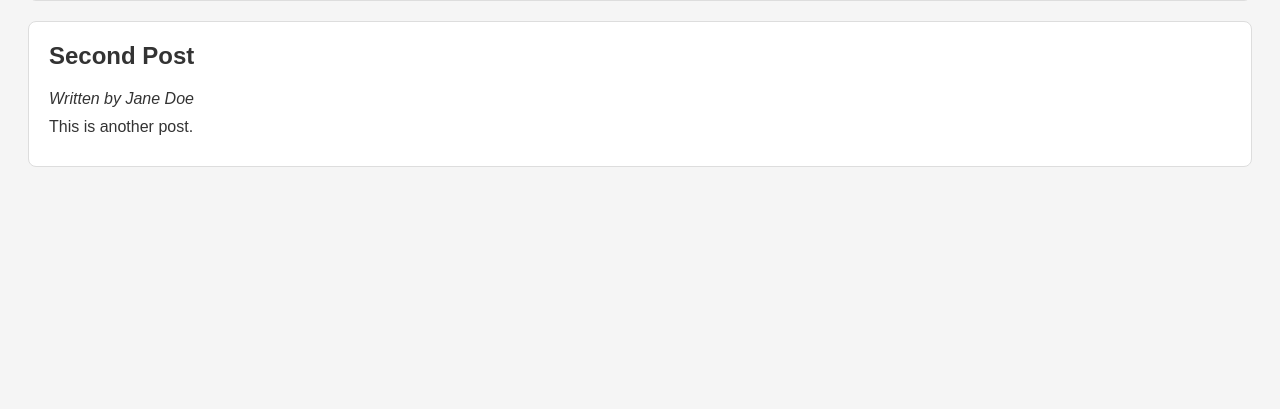
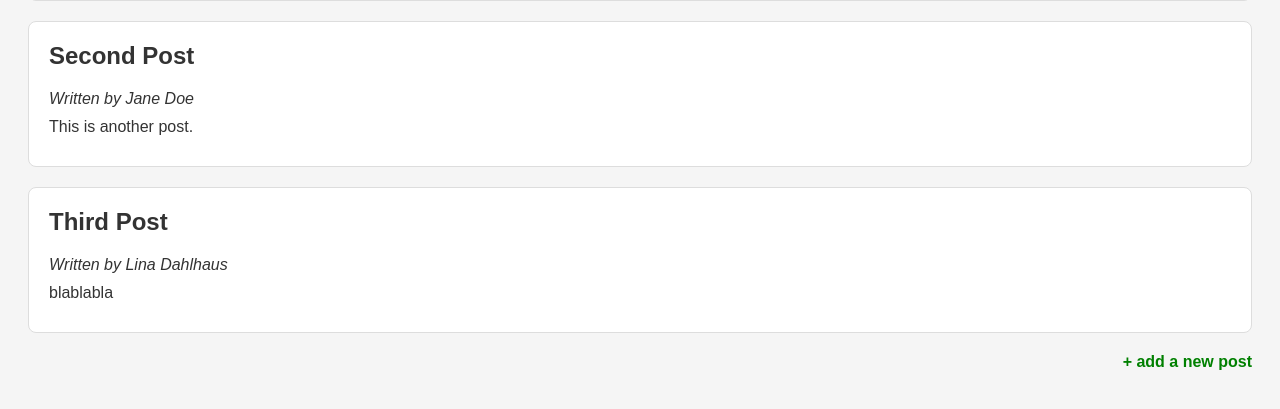
Before and after one commit to Lina0596/Masterblog, a Flask app: page / in a window 1280 px wide. Shown: the part 253-662 px from the top of the page. Run offline with Flask 3, Linux system fonts and the light colour scheme.

Commit message:
create add route and design link

```diff
--- a/app.py
+++ b/app.py
@@ -1,4 +1,4 @@
-from flask import Flask, render_template
+from flask import Flask, render_template, request, redirect, url_for
 import json
 
 
@@ -13,8 +13,8 @@ with open ("blog_posts.json", "w") as json_file:
     json_file.write(json_blog_posts)
 """
 
+
 app = Flask(__name__)
-
 
 @app.route('/')
 def index():
@@ -23,6 +23,20 @@ def index():
         blog_posts = json.loads(json_file.read())
     return render_template('index.html', posts=blog_posts)
 
+@app.route('/add', methods=['GET', 'POST'])
+def add():
+    if request.method == 'POST':
+        with open("blog_posts.json", "r") as json_file:
+            blog_posts = json.loads(json_file.read())
+        new_author = request.form.get("author")
+        new_title = request.form.get("title")
+        new_content = request.form.get("content")
+        blog_posts.append({"id": len(blog_posts) + 1, "author": new_author, "title": new_title, "content": new_content})
+        new_blog_post = json.dumps(blog_posts, indent=4)
+        with open("blog_posts.json", "w") as json_file:
+            json_file.write(new_blog_post)
+        return redirect(url_for('index'))
+    return render_template('add.html')
 
 if __name__ == '__main__':
     app.run(port=5000, debug=True)
--- a/blog_posts.json
+++ b/blog_posts.json
@@ -10,5 +10,11 @@
         "author": "Jane Doe",
         "title": "Second Post",
         "content": "This is another post."
+    },
+    {
+        "id": 3,
+        "author": "Lina Dahlhaus",
+        "title": "Third Post",
+        "content": "blablabla"
     }
 ]
--- a/static/style.css
+++ b/static/style.css
@@ -16,6 +16,7 @@ h1 {
     padding: 20px;
     margin-bottom: 20px;
     border-radius: 8px;
+    margin-top: 20px;
 }
 
 .post h2 {
@@ -25,3 +26,13 @@ h1 {
 .post p {
     margin: 10px 0;
 }
+
+a {
+    text-decoration: none;
+    color: green;
+    font-weight: bold;
+}
+
+.add {
+    text-align: right;
+}
--- a/templates/index.html
+++ b/templates/index.html
@@ -15,5 +15,8 @@
         <p>{{ post["content"] }}</p>
     </div>
     {% endfor %}
+    <div class="add">
+        <a href="{{ url_for('add') }}">+ add a new post</a>
+    </div>
 </body>
 </html>
```
Also changed, not shown: templates/add.html (added, +20 -0 lines).
